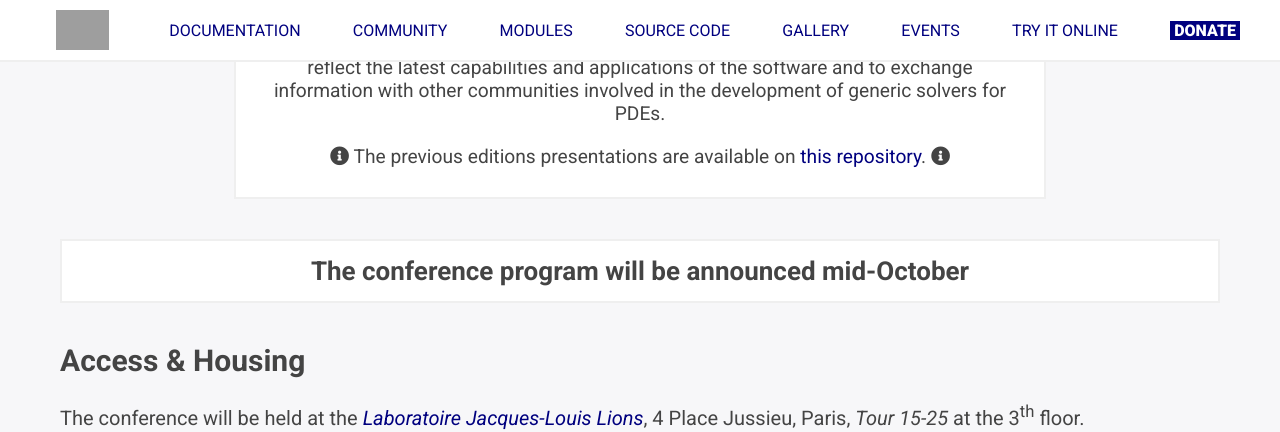
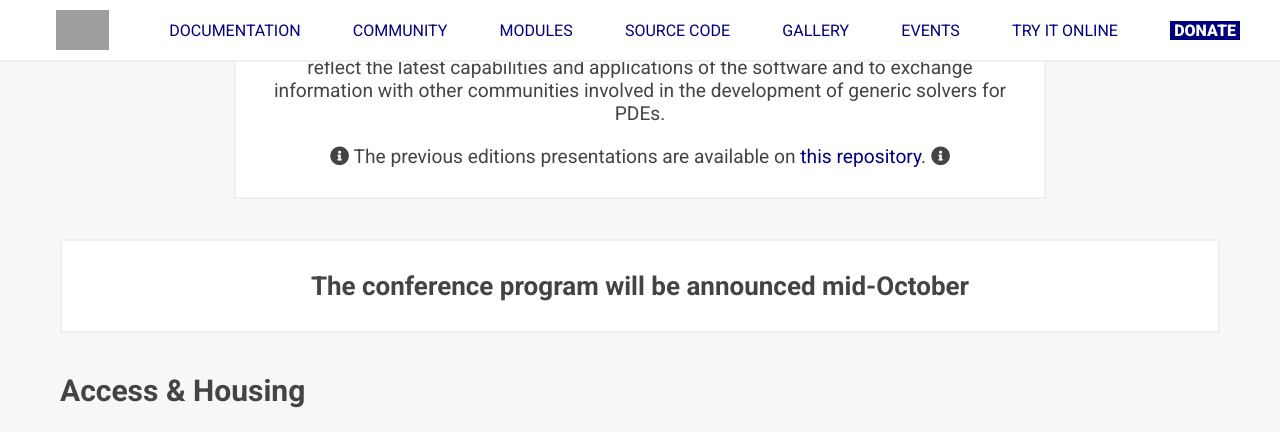
Before and after one commit to FreeFem/FreeFem-website, a Jekyll site: the page built from ffdays.md, in a window 1280 px wide and 1400 px high, scrolled down 436 px. Shown: the top 432 px of the window. Built offline with Jekyll 4.4.1, drawn with Linux system fonts in a browser that asks for light colours.

Commit message:
fixed mobile bugs for ffdays page

```diff
--- a/css/style.css
+++ b/css/style.css
@@ -684,8 +684,8 @@
 
 #ffdaysCal .days .programTBA h2 {
   font-size: 26px;
-  line-height: 20px;
   margin: 20px 0;
+  padding: 10px;
 }
 
 #ffdaysCal table {
@@ -1487,7 +1487,7 @@
 
   .event-grid {
     grid-template-rows: auto auto !important;
-    margin: 0 1.25rem !important;
+    margin: 0 1.25rem 1rem !important;
   }
 
   #team {
@@ -1508,7 +1508,6 @@
 
   #ffdaysTitle img {
     height: unset !important;
-    width: 80%;
   }
 
   #ffdaysCal {
```
